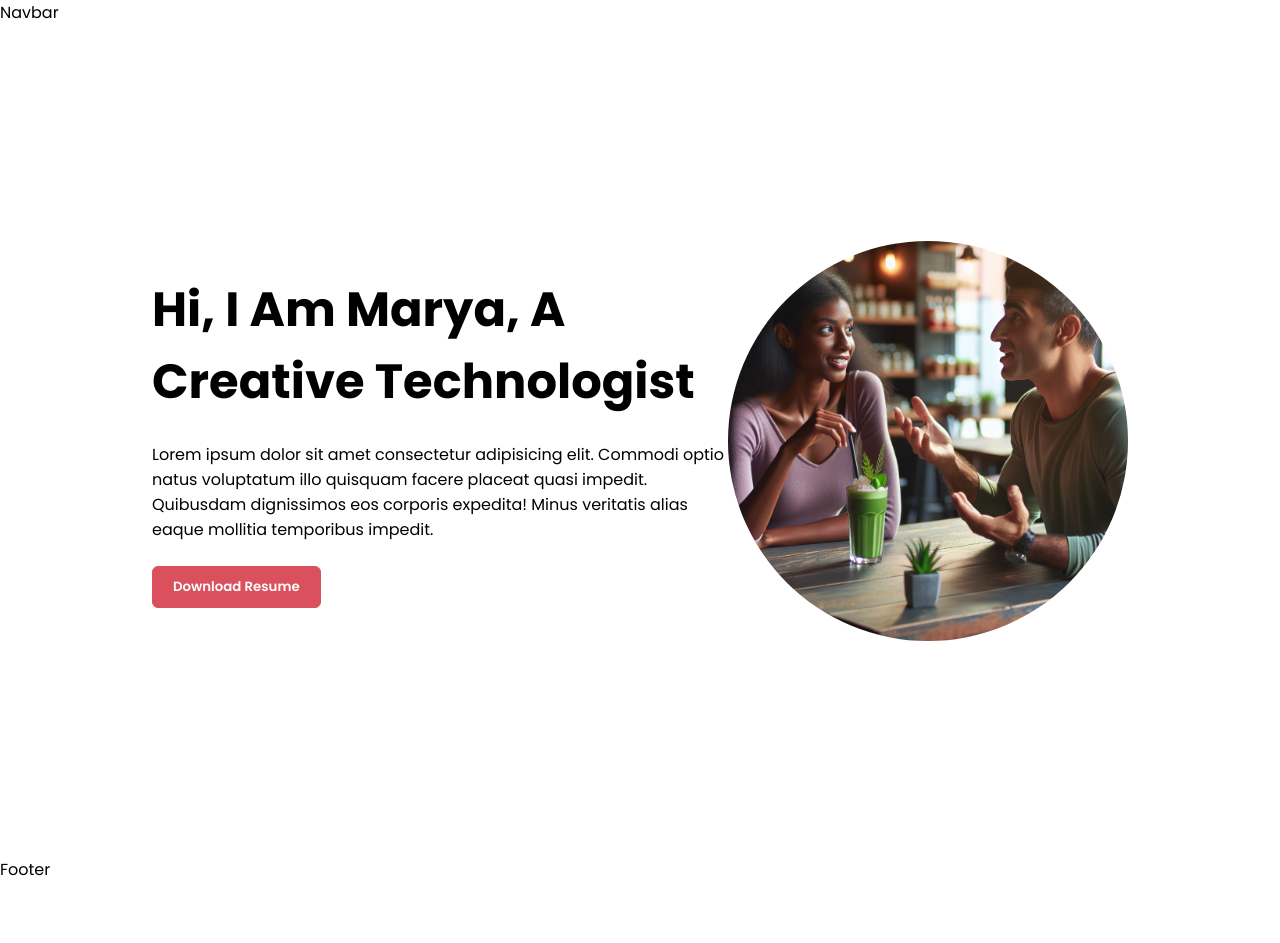
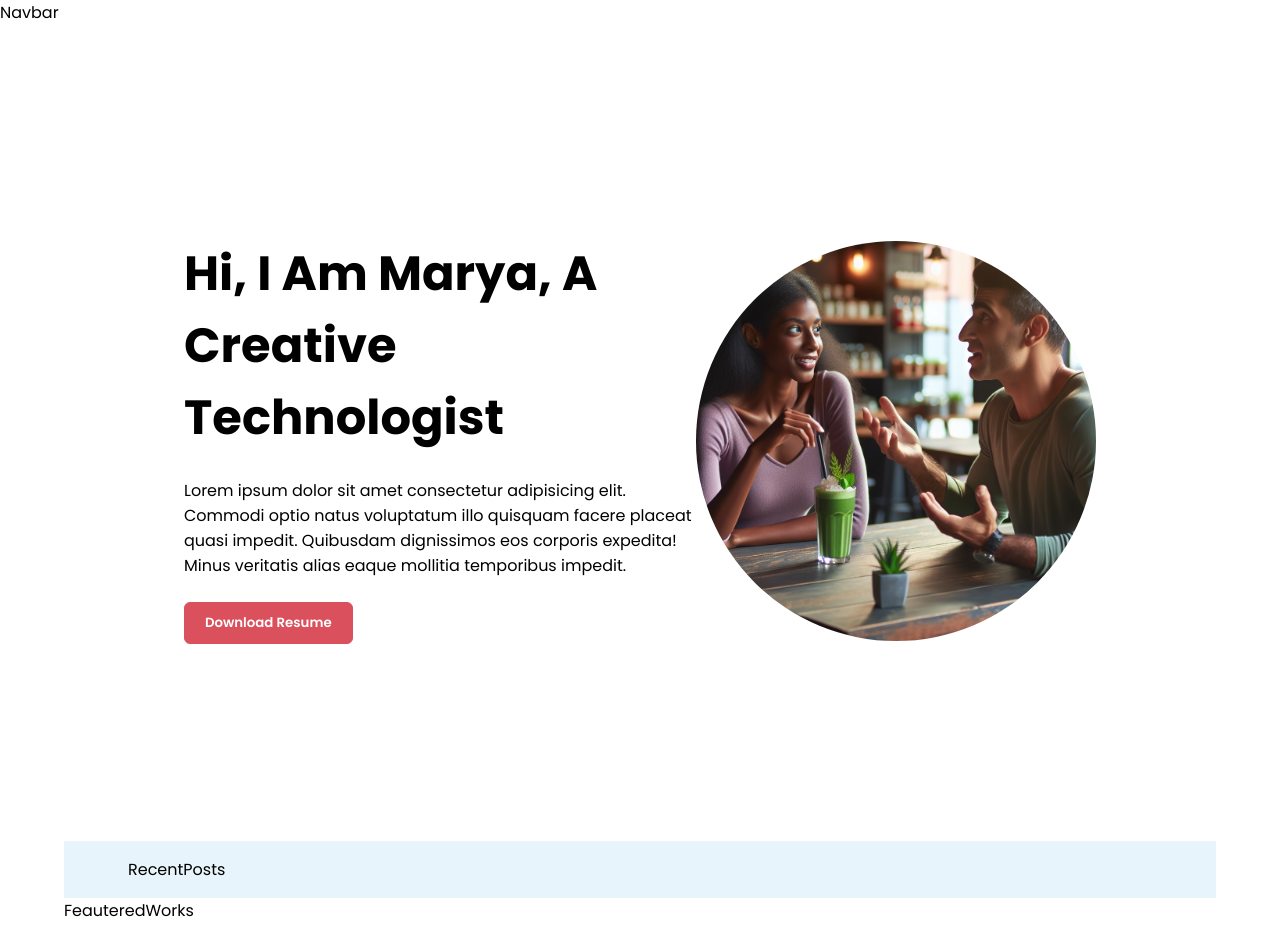
Before and after one commit to JAS-D98/Collaborative-Portfolio-Blogs-Website, a React (Vite) app: page / in a window 1280 px wide. Shown: the top 943 px of the page. Before the commit the page ends 882 px from the top, so only its background shows below. Built offline with nearby package versions, Linux system fonts and the light colour scheme.

Commit message:
add section folders

```diff
--- a/src/assets/CSS/global.css
+++ b/src/assets/CSS/global.css
@@ -11,6 +11,7 @@
     /* Color Scheme */
     --crimson-color: #da515d;
     --dark-bold-color: #0d1117;
+    --slate-color: #e7f4fb;
 
     /* Desktop FontSize */
     --mega-heading-desktop: 3em;
--- /dev/null
+++ b/src/components/landingpagecomponents/feauteredworks/FeauteredWorks.jsx
@@ -0,0 +1,7 @@
+import React from 'react'
+import './FeauteredWorks.css'
+export default function FeauteredWorks() {
+  return (
+    <div>FeauteredWorks</div>
+  )
+}
--- a/src/components/landingpagecomponents/herocontainer/HeroContainer.css
+++ b/src/components/landingpagecomponents/herocontainer/HeroContainer.css
@@ -6,7 +6,9 @@
     justify-content: center;
     /* flex-wrap: wrap; */
     flex-direction: row;
+    padding: 1em 4em;
 }
+
 .landingHero h1{
     font-size: var(--mega-heading-desktop);
     text-transform: capitalize;
@@ -46,6 +48,7 @@
 @media screen and (max-width:68.63em) {
     .landingHero{
         flex-direction: column-reverse;
+        padding: 1em 2em;
     }
     .landingHeroLeft{
         width: 100%;
--- /dev/null
+++ b/src/components/landingpagecomponents/recentposts/RecentPosts.css
@@ -0,0 +1,4 @@
+.recentposts{
+    background: var(--slate-color);
+    padding: 1em 4em;
+}
--- /dev/null
+++ b/src/components/landingpagecomponents/recentposts/RecentPosts.jsx
@@ -0,0 +1,9 @@
+import React from 'react'
+import './RecentPosts.css'
+export default function RecentPosts() {
+  return (
+    <div className='recentposts'>
+      RecentPosts
+    </div>
+  )
+}
--- a/src/pages/landingpage/LandingPage.jsx
+++ b/src/pages/landingpage/LandingPage.jsx
@@ -1,10 +1,14 @@
 import React from 'react'
 import "./LandingPage.css"
 import HeroContainer from '../../components/landingpagecomponents/herocontainer/HeroContainer'
+import RecentPosts from '../../components/landingpagecomponents/recentposts/RecentPosts'
+import FeauteredWorks from '../../components/landingpagecomponents/feauteredworks/FeauteredWorks'
 export default function LandingPage() {
   return (
     <div className="landingPage">
       <HeroContainer/>
+      <RecentPosts/>
+      <FeauteredWorks/>
     </div>
   )
 }
```
Also changed, not shown: src/components/landingpagecomponents/feauteredworks/FeauteredWorks.css (added).
